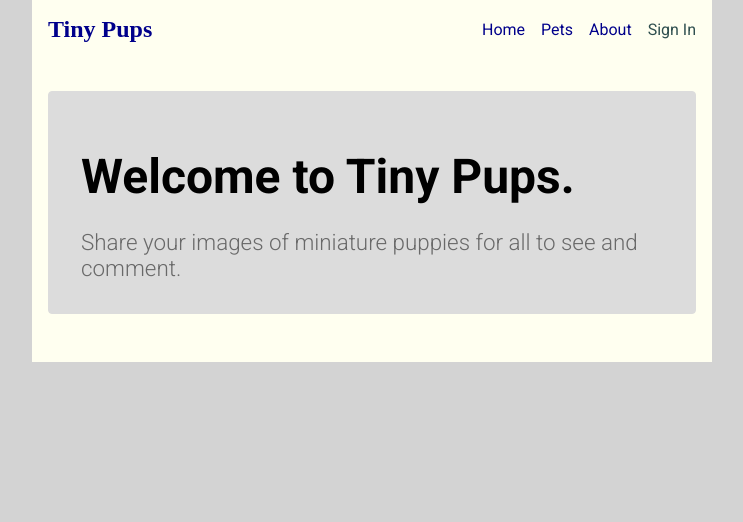
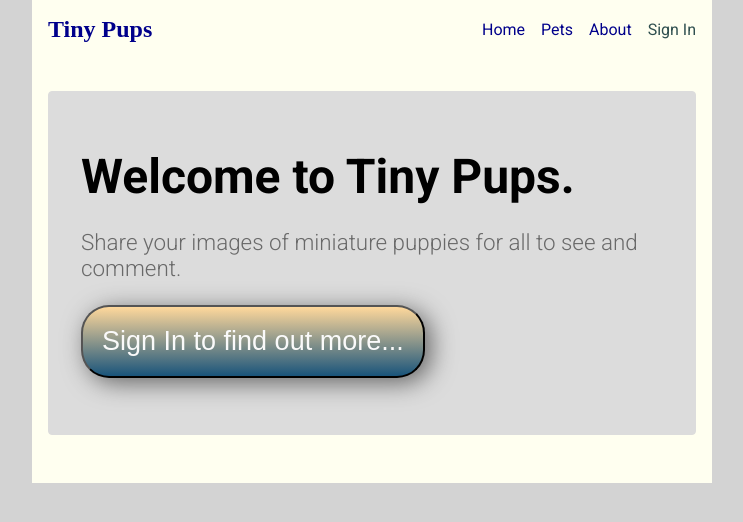
Before and after one commit to johnclamy/minimal-full-stack-react-app, a React (Create React App) app: page / in a window 1280 px wide. Shown: the top 522 px of the page, without its empty margins (268-1011 px from the left). Built offline with nearby package versions, Linux system fonts and the light colour scheme; a web font is replaced by a local one.

Commit message:
setup Section component

```diff
--- a/src/components/pages/Landing.js
+++ b/src/components/pages/Landing.js
@@ -5,7 +5,9 @@ import {
   Row,
   Hero,
   HeroTitle,
-  HeroText
+  HeroText,
+  HeroButton,
+  Section
 } from '../styles'
 
 export default function () {
@@ -15,6 +17,9 @@ export default function () {
         <Hero>
           <HeroTitle>Welcome to Tiny Pups.</HeroTitle>
           <HeroText>Share your images of miniature puppies for all to see and comment.</HeroText>
+          <Section>
+            <HeroButton>Sign In to find out more...</HeroButton>
+          </Section>
         </Hero>
       </Row>
     </Container>
--- a/src/components/styles/index.js
+++ b/src/components/styles/index.js
@@ -9,6 +9,10 @@ const Container = styled.div`
 
 const Row = styled.div`
   padding: 3rem 1rem;
+`
+
+const Section = styled.section`
+  margin: 1.5rem 0;
 `
 
 const Hero = styled.section`
@@ -29,6 +33,18 @@ const HeroText = styled.p`
   font-weight: 300;
   font-size: 1.4rem;
   color: #696969;
+`
+
+const HeroButton = styled.button`
+  background-image: linear-gradient(to bottom, #ffd89b, #19547b);
+  border-radius: 28px;
+  font-family: Arial;
+  color: #fafafa;
+  box-shadow: 6px 5px 24px #666666;
+  font-size: 27px;
+  padding: 19px;
+  text-decoration: none;
+  cursor: pointer;
 `
 
 const Nav = styled.nav`
@@ -54,9 +70,11 @@ const NavListItem = styled.li`
 export {
   Container,
   Row,
+  Section,
   Hero,
   HeroTitle,
   HeroText,
+  HeroButton,
   Nav,
   NavTitle,
   NavList,
```
